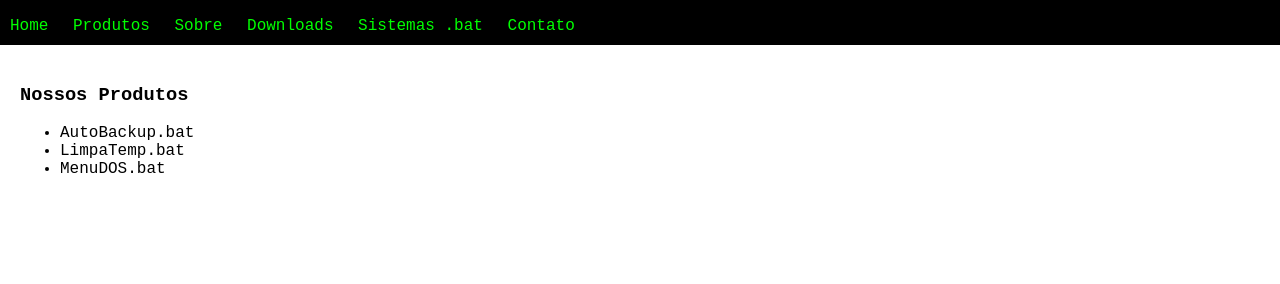
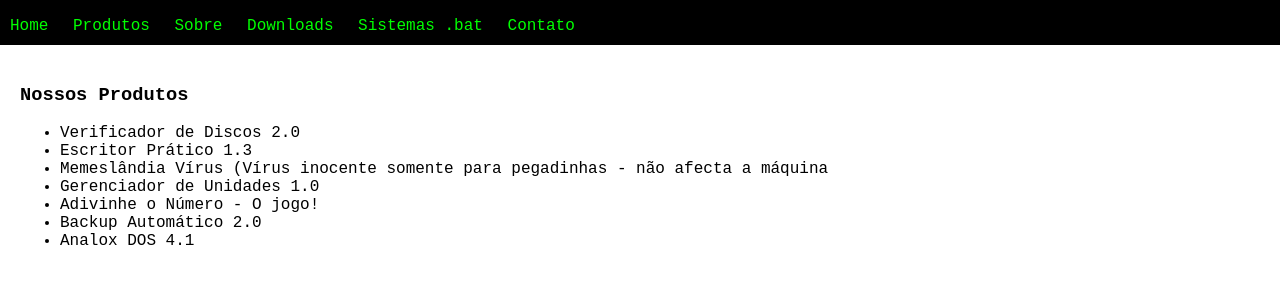
Before and after one commit to GuilhermeAlbuquerque9/PontoBat-Sistemas, a plain HTML site: page Produtos.html in a window 1280 px wide. Shown: the part 60-344 px from the top of the page. Drawn offline with Linux system fonts and the light colour scheme.

Commit message:
Produtos.html

```diff
--- a/Produtos.html
+++ b/Produtos.html
@@ -47,10 +47,13 @@
   <div class="conteudo">
     <h3>Nossos Produtos</h3>
     <ul>
-      <li>AutoBackup.bat</li>
-      <li>LimpaTemp.bat</li>
-      <li>MenuDOS.bat</li>
-    </ul>
-  </div>
+      <li>Verificador de Discos 2.0</li>
+      <li>Escritor Prático 1.3</li>
+      <li>Memeslândia Vírus (Vírus inocente somente para pegadinhas - não afecta a máquina</li>
+      <li>Gerenciador de Unidades 1.0</li>
+      <li>Adivinhe o Número - O jogo!</li>
+      <li>Backup Automático 2.0</li>
+      <li>Analox DOS 4.1</li>
+
 </body>
 </html>
```
